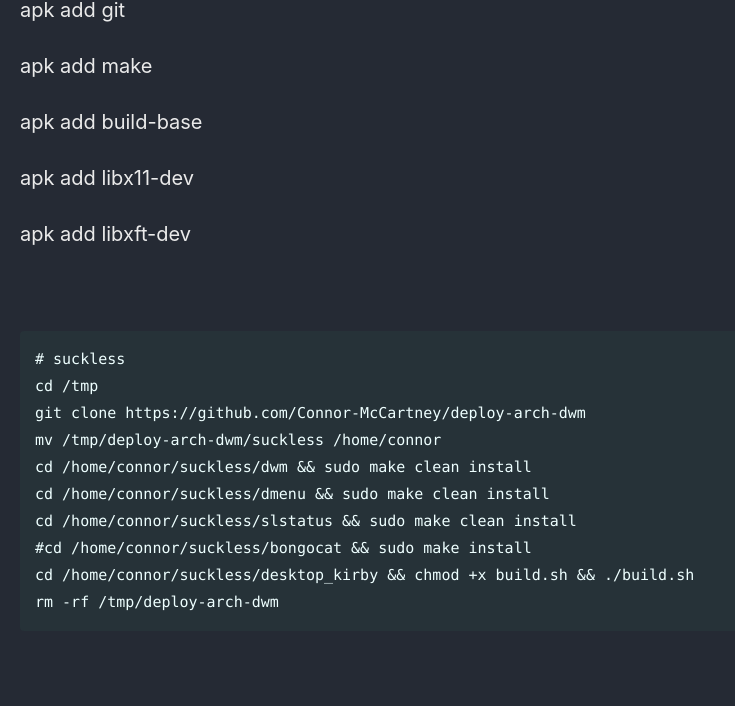
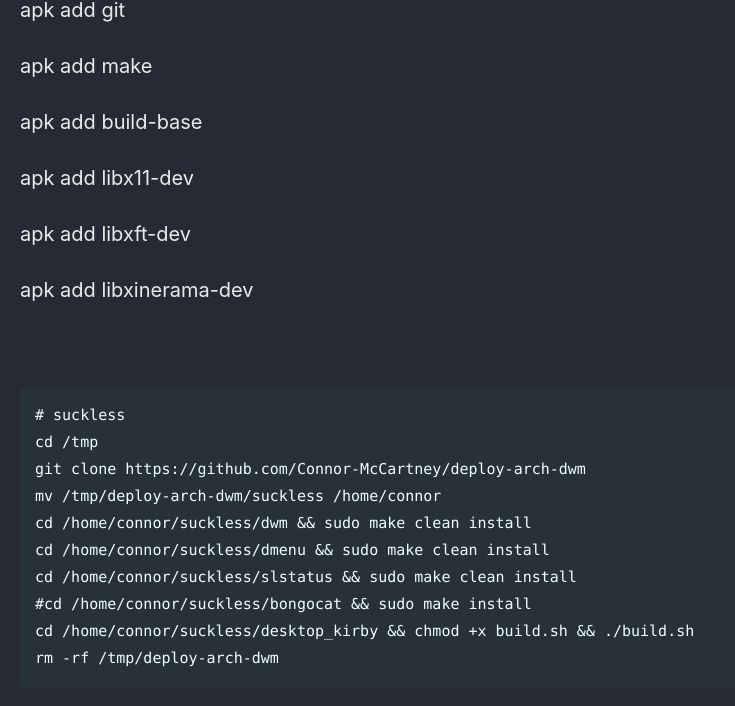
Before and after one commit to Connor-McCartney/Connor-McCartney.github.io, a Jekyll site: the page built from _pages/misc/alpine.md, in a window 1280 px wide and 900 px high, scrolled down 1228 px. Shown: the top 706 px of the window, without its empty margins (0-735 px from the left). Built offline with Jekyll 4.4.1, drawn with Linux system fonts in a browser that asks for light colours; cached includes are drawn as plain includes; our own code applies the rules of GitHub Pages for plain Markdown files.

Commit message:
Update alpine.md

```diff
--- a/_pages/misc/alpine.md
+++ b/_pages/misc/alpine.md
@@ -63,7 +63,7 @@ apk add libx11-dev
 
 apk add libxft-dev
 
-
+apk add libxinerama-dev
 
 <br>
 
```
